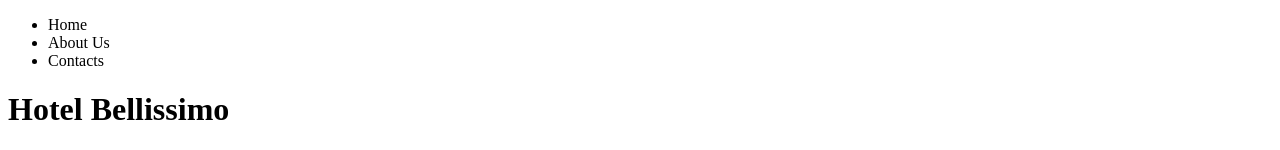
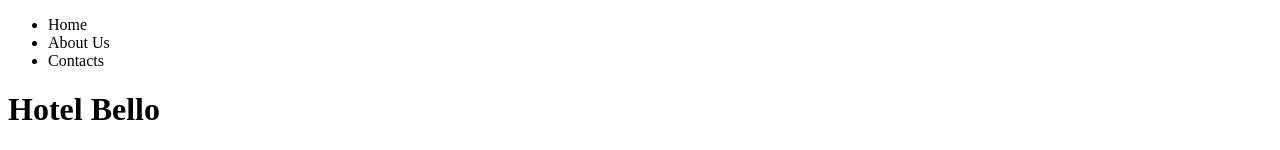
Before and after one commit to Eliana78/Esercitazioni, a plain HTML site: page index.html in a window 1280 px wide. Shown: the top 150 px of the page. Drawn offline with Linux system fonts and the light colour scheme; files whose address does not match are found by name.

Commit message:
24/10/24

```diff
--- a/index.html
+++ b/index.html
@@ -18,7 +18,7 @@
         </nav>
     </header>
     <main>
-        <h1>Hotel Bellissimo</h1>
+        <h1>Hotel Bello</h1>
           <p>Lorem ipsum dolor sit amet consectetur adipisicing elit. Dolores similique pariatur perferendis, sunt eum in unde rerum
             repudiandae Lorem ipsum dolor sit amet consectetur adipisicing elit. Dolores similique Lorem ipsum dolor sit amet consectetur adipisicing elit.
             Dolores similique Lorem ipsum dolor sit amet consectetur adipisicing elit. Dolores similique  nostrum beatae molestias veritatis quisquam quibusdam porro culpa quod exercitationem distinctio vero.
```
